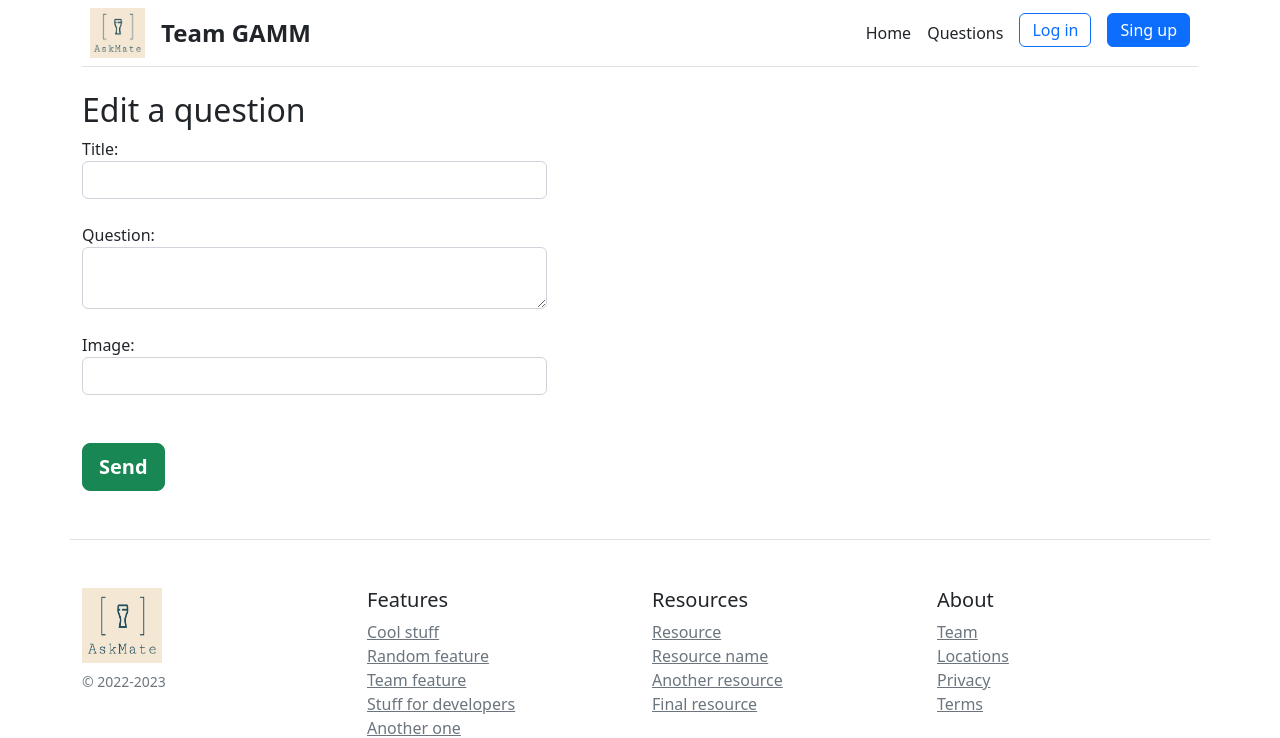
After one commit to wilk98/AskMate, a Flask app: template templates/edit_question.html in a window 1280 px wide. The commit adds this page. Shown: the top 738 px of the page. Run offline with Flask 2, Linux system fonts and the light colour scheme; the template is opened without the code that fills it, so the values that code supplies are empty.

Commit message:
edit question isn't POST form request

```diff
--- a/server.py
+++ b/server.py
@@ -105,6 +105,24 @@ def ans_vote_down(answer_id):
     data_manager.vote_answer_down(answer_id)
     return redirect('/list')
 
+
+@app.route('/question/<question_id>/edit', methods=["POST", 'GET'])
+def edit_question(question_id):
+    question_to_edit = {}
+    if request.method == "POST":
+        question_to_edit['id'] = question_id
+        question_to_edit['title'] = request.form['title']
+        question_to_edit['message'] = request.form['message']
+        question_to_edit['image'] = request.form['image']
+        data_manager.edit_question(question_to_edit)
+        return redirect('/list')
+    else:
+        print(question_id)
+        return render_template('question.html', title=question_to_edit.get('title'),
+                               message=question_to_edit.get('message'))
+
+
+
 @app.route("/team")
 def team_site():
     return render_template('team.html')
--- /dev/null
+++ b/templates/edit_question.html
@@ -0,0 +1,22 @@
+
+{% extends 'base.html' %}
+
+{% block title %}
+    Edit a question
+{% endblock %}
+
+
+{% block body %}
+     <h2>Edit a question</h2>
+         <form class="form-group col-lg-5" action="/question/{{question.id}}/edit" method="post">
+            <label  >Title: </label><br>
+             <input  class="form-control col-lg-6" type="text" name="title"/><br>
+             <label>Question: </label> <br>
+             <textarea class="form-control" type="text" name="message" ></textarea><br>
+             <label  >Image: </label><br>
+             <input  class="form-control col-lg-6" type="text" name="image"/><br>
+            <button type="submit" class="btn btn-success mt-4 btn-lg"><strong>Send</strong></button>
+
+        </form>
+
+{% endblock %}
--- a/templates/question_to_show.html
+++ b/templates/question_to_show.html
@@ -9,7 +9,7 @@ Question site
 
 <div>
     <h2>{{ question.title }}</h2>
-    <a href="/question/{{ question.id }}/delete" type="button" class="btn btn-outline-secondary btn-lg active btn-sm mt-2 mb-3" role="button">Delete question</a><br>
+    <a href="/question/{{ question.id }}/delete" type="button" class="btn btn-outline-secondary btn-lg active btn-sm mt-2 mb-3" role="button">Delete question</a><a href="/question/{{ question.id }}/edit" type="button" class="btn btn-outline-secondary btn-lg active btn-sm mt-2 mb-3" role="button">Edit question</a><br>
     <a href="/question/{{ question.id }}/vote-up" type="button" class="btn btn-outline-success btn-lg active btn-sm mt-2 mb-3" role="button">Vote up</a>  <a href="/question/{{ question.id }}/vote-down" type="button" class="btn btn-outline-danger btn-lg active btn-sm mt-2 mb-3" role="button">Vote down</a><br>
     <h6>{{ question.message }}</h6>
 </div>
```
Also changed, not shown: data_manager.py (+8 -0 lines).
